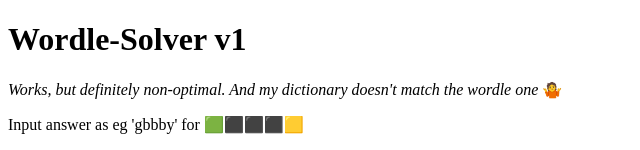
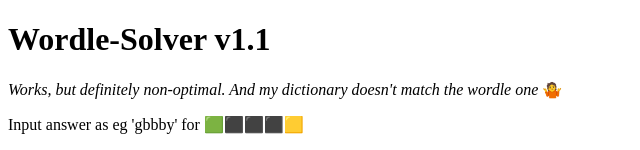
Before and after one commit to Chris1712/wordle-solver, an Angular app: page / in a window 1280 px wide. Shown: the top 150 px of the page, without its empty margins (0-640 px from the left). Built offline with nearby package versions, Linux system fonts and the light colour scheme.

Commit message:
Favicon and bump

```diff
--- a/src/app/app.component.html
+++ b/src/app/app.component.html
@@ -1,4 +1,4 @@
-<h1>Wordle-Solver v1</h1>
+<h1>Wordle-Solver v1.1</h1>
 <p><i>Works, but definitely non-optimal. And my dictionary doesn't match the wordle one</i> 🤷</p>
 <p>Input answer as eg 'gbbby' for 🟩⬛⬛⬛🟨</p>
 
```
Also changed, not shown: 1 other file (tests, documents, lock files or other folders).
